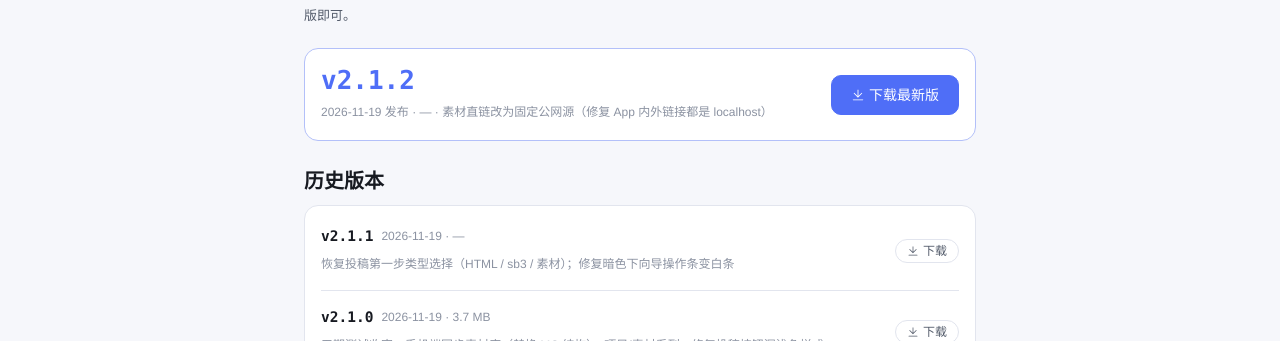
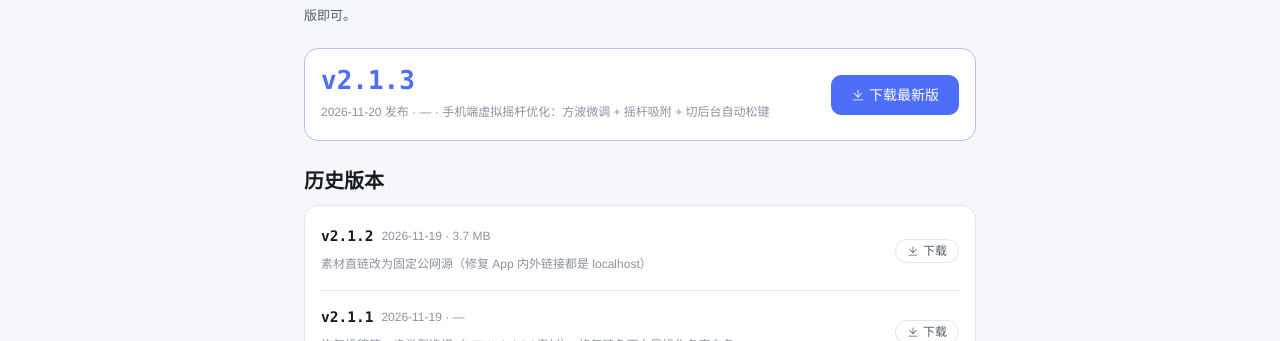
Before and after one commit to cylinder137/COC_rebuild, a Vue app in the folder frontend/: page /downloads in a window 1280 px wide. Shown: the part 140-481 px from the top of the page. Built offline with nearby package versions, Linux system fonts and the light colour scheme; no server answers.

Commit message:
chore(release): v2.1.3 版本标记 + 下载页/开发日志回填（摇杆优化）

```diff
--- a/frontend/src/utils/platform.js
+++ b/frontend/src/utils/platform.js
@@ -24,4 +24,4 @@ export const IS_TOUCH = (() => {
 })()
 
 /** 构建标记：显示在顶栏品牌名旁边，用来一眼确认装的是哪个包 */
-export const APP_BUILD = 'v2.1.2'
+export const APP_BUILD = 'v2.1.3'
--- a/frontend/src/views/Downloads.vue
+++ b/frontend/src/views/Downloads.vue
@@ -61,9 +61,10 @@ import { fileUrl, fmtSize } from '@/utils/format'
  * size 为安装包字节数，仅用于展示。
  */
 const RELEASES = [
-  // 2.1.1 的体积留 0：最新版卡片实际读服务器 version.json，这里的 size 只是取不到接口时的兜底，
+  // 最新版的体积留 0：最新版卡片实际读服务器 version.json，这里的 size 只是取不到接口时的兜底，
   // 而 fmtSize(0) 显示「—」；填真实字节数反而永远慢一拍（改数字会让包体本身变几个字节）。
-  { version: '2.1.2', file: 'coc-app-2.1.2.apk', date: '2026-11-19', size: 0, note: '素材直链改为固定公网源（修复 App 内外链接都是 localhost）' },
+  { version: '2.1.3', file: 'coc-app-2.1.3.apk', date: '2026-11-20', size: 0, note: '手机端虚拟摇杆优化：方波微调 + 摇杆吸附 + 切后台自动松键' },
+  { version: '2.1.2', file: 'coc-app-2.1.2.apk', date: '2026-11-19', size: 3891763, note: '素材直链改为固定公网源（修复 App 内外链接都是 localhost）' },
   { version: '2.1.1', file: 'coc-app-2.1.1.apk', date: '2026-11-19', size: 0, note: '恢复投稿第一步类型选择（HTML / sb3 / 素材）；修复暗色下向导操作条变白条' },
   { version: '2.1.0', file: 'coc-app-2.1.0.apk', date: '2026-11-19', size: 3886681, note: '五期测试收官：手机端同步素材库（替换 MC 结构）、项目/素材系列；修复投稿按钮深浅色样式' },
   { version: '2.0.6', file: 'coc-app-2.0.6.apk', date: '2026-11-19', size: 3864440, note: '素材库替代 MC 结构板块；项目/素材系列；素材直链一键复制' },
```
Also changed, not shown: 1 other file (tests, documents, lock files or other folders).
